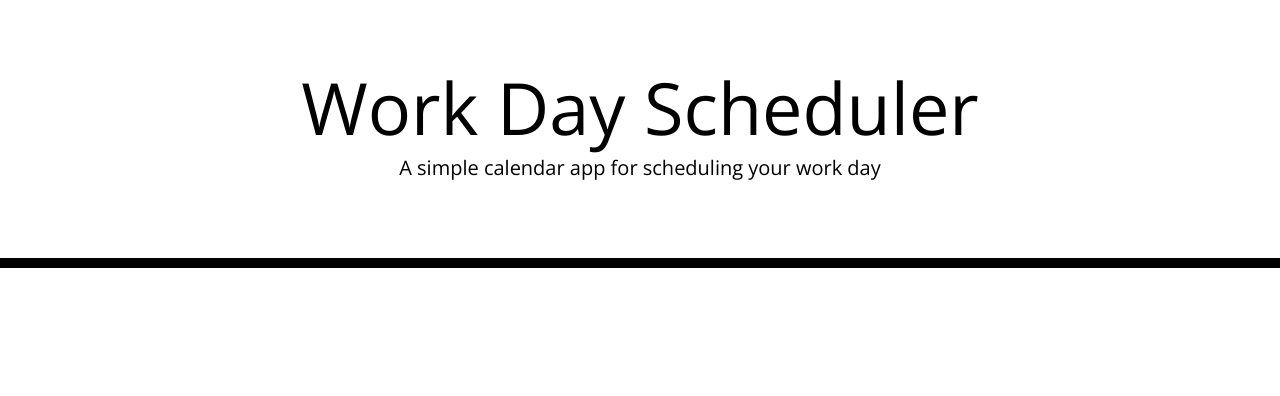
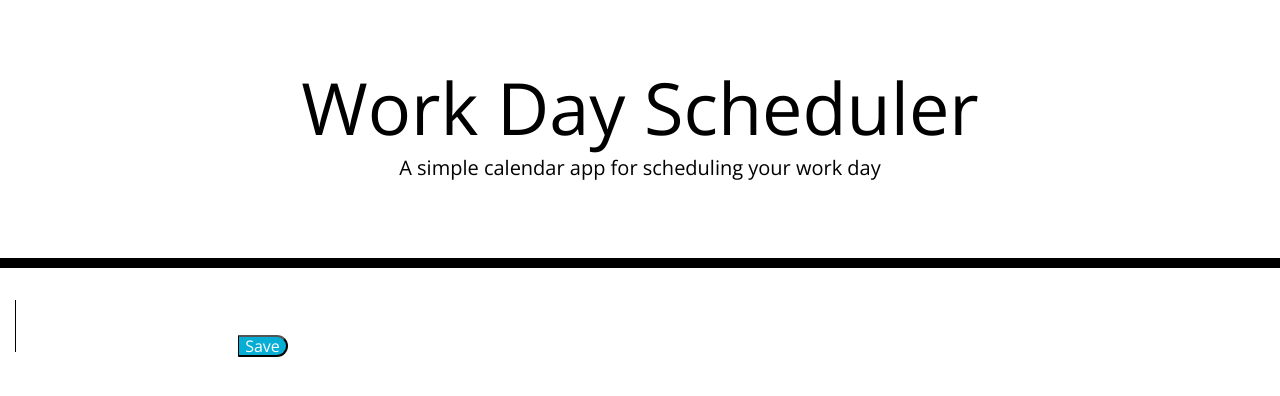
Before and after one commit to abbygraves/5-work-day-scheduler, a plain HTML site: page index.html in a window 1280 px wide. Drawn offline with nearby package versions, Linux system fonts and the light colour scheme; files that its build step writes are made by us from their sources.

Commit message:
intial timeblock setup

```diff
--- a/assets/css/style.css
+++ b/assets/css/style.css
@@ -4,7 +4,7 @@ body {
   line-height: 1;
 }
 
-textarea{
+textarea {
   background: transparent;
   border: none;
   resize: none;
--- a/index.html
+++ b/index.html
@@ -28,8 +28,12 @@
       <p class="lead">A simple calendar app for scheduling your work day</p>
       <p id="currentDay" class="lead"></p>
     </header>
-    <div class="container">
+    <div class="container col d-flex flex-column">
       <!-- Timeblocks go here -->
+      <div id="8" class="">
+        <textarea></textarea>
+        <button class="saveBtn">Save</button>
+      </div>
     </div>
 
     <script src="https://code.jquery.com/jquery-3.4.1.min.js"></script>
```
Also changed, not shown: 1 other file.
